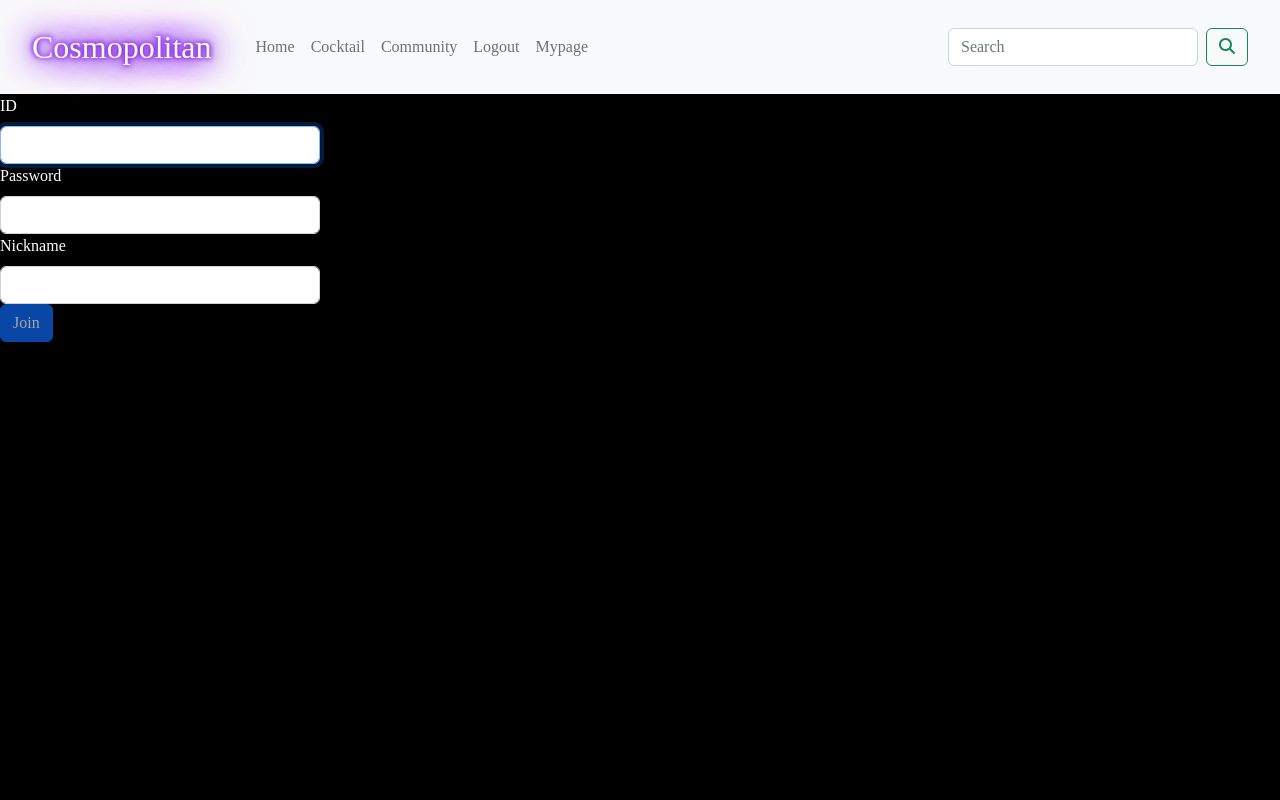
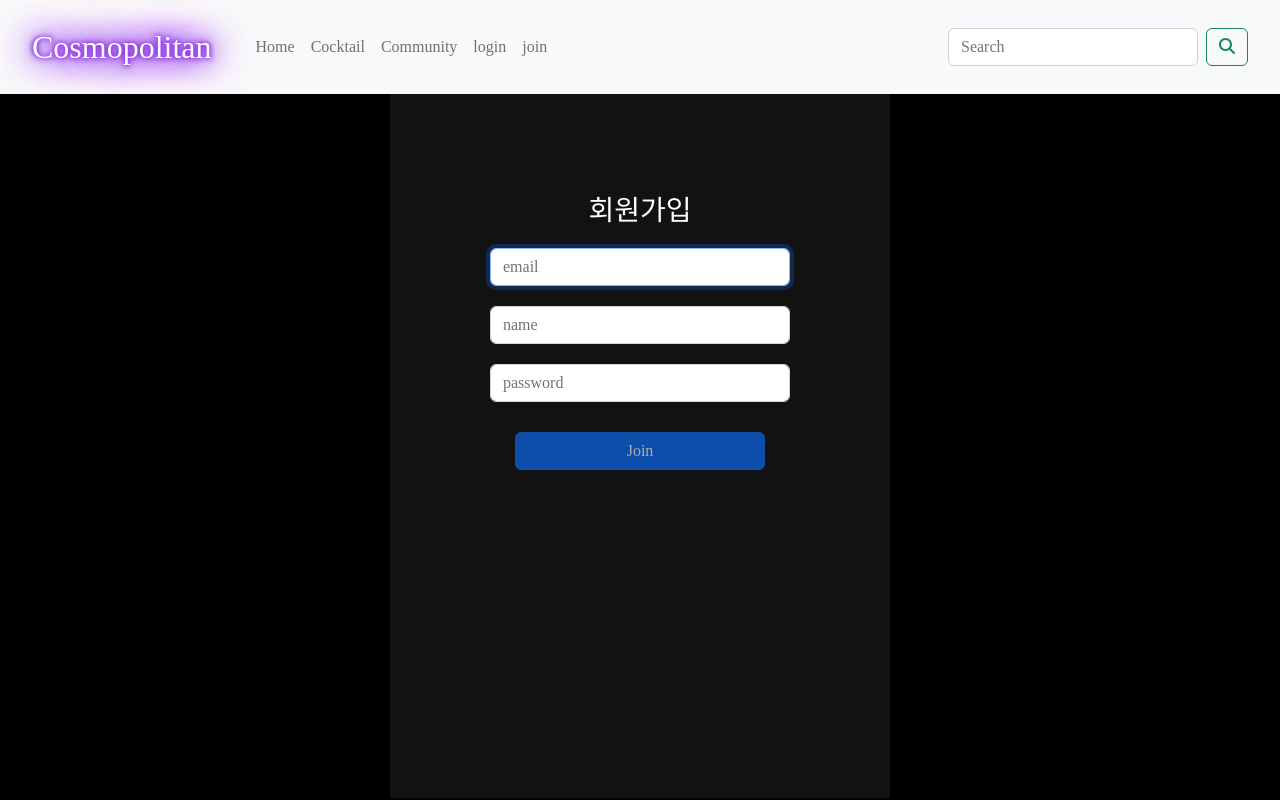
Before and after one commit to Cosmopolitan777/Cosmopolitan, a React (Create React App) app in the folder client/: page /join in a window 1280 px wide. Built offline with nearby package versions, Linux system fonts and the light colour scheme; no server answers; a web font is replaced by a local one.

Commit message:
update: mypage

```diff
--- a/client/src/App.js
+++ b/client/src/App.js
@@ -25,8 +25,8 @@ function App() {
   return (
     <div className="App">
       <BrowserRouter>
-        {/* <Header /> */}
-        <LoginHeader />
+        <Header />
+        {/* <LoginHeader /> */}
         <Routes>
           <Route path="/" element={<MainPage />} />
           <Route
--- a/client/src/components/MypageDetail.js
+++ b/client/src/components/MypageDetail.js
@@ -2,19 +2,25 @@ import "../styles/Mypage.scss";
 // import CocktailItem from "./CocktailItem";
 import {useState, useEffect} from "react";
 import {Link} from "react-router-dom";
+import React from "react";
+import Form from "react-bootstrap/Form";
+import Button from "react-bootstrap/Button";
+import {API_BASE_URL} from "../app-config";
+import axios from "axios";
 
 export const LikeList = ({cocktailItems}) => {
   console.log(cocktailItems);
   return (
     <div
       style={{
-        backgroundColor: "white",
+        backgroundColor: "rgb(18,18,18)",
         height: "100%",
         width: "100vh",
         padding: "0 10%",
         margin: "0 20%",
         borderRadius: "6px",
-        // boxSizing: "border-box",
+        boxSizing: "border-box",
+        color: "white",
       }}
     >
       <h3 style={{margin: "0 3%"}}>찜 목록</h3>
@@ -22,7 +28,7 @@ export const LikeList = ({cocktailItems}) => {
       <div className="container">
         <div className="row row-cols-4" style={{padding: "3%"}}>
           {cocktailItems.map(item => (
-            <div className="col mt-3" style={{padding: "3%"}}>
+            <div className="col mt-3" style={{padding: "0 0 10px 0"}}>
               <LikeListItem key={item.cocktail_id} item={item} />
             </div>
           ))}
@@ -63,45 +69,167 @@ export const LikeList = ({cocktailItems}) => {
   );
 };
 
-export const Recommendation = () => {
+export const Recommendation = ({cocktailItems}) => {
+  console.log(cocktailItems);
   return (
     <div
       // className="Recommendation"
       style={{
-        backgroundColor: "white",
-        height: "800px",
-        width: "60vw",
-        padding: "5%",
-        margin: "0 5%",
+        backgroundColor: "rgb(18,18,18)",
+        height: "100%",
+        width: "100vh",
+        padding: "0 10%",
+        margin: "0 20%",
         borderRadius: "6px",
+        boxSizing: "border-box",
+        color: "white",
       }}
     >
-      <div className="Text">
-        <h3 style={{margin: "0 3%"}}>
-          {/* <FontAwesomeIcon icon={faHandHoldingHeart} className="Icon Holding" /> */}
-          추천목록
-        </h3>
+      <h3 style={{margin: "0 3%"}}>
+        {/* <FontAwesomeIcon icon={faHandHoldingHeart} className="Icon Holding" /> */}
+        추천목록
+      </h3>
+      {/* <div className="Text"> */}
+      <div className="row row-cols-4" style={{padding: "3%"}}>
+        {cocktailItems.map(item => (
+          <div className="col mt-3">
+            <LikeListItem key={item.cocktail_id} item={item} />
+          </div>
+        ))}
       </div>
     </div>
   );
 };
 
-export const InformationModify = () => {
+// export const InformationModify = () => {
+//   return (
+//     <div
+//       style={{
+//         backgroundColor: "white",
+//         height: "800px",
+//         width: "60vw",
+//         padding: "5%",
+//         margin: "0 5%",
+//         borderRadius: "6px",
+//       }}
+//     >
+//       <h3 style={{margin: "0 3%"}}>회원정보수정</h3>
+//     </div>
+//   );
+// };
+
+// 두번째
+
+export function InformationModify() {
+  const [userId, setUserId] = useState("");
+  const [userPw, setUserPw] = useState("");
+  const [userName, setUserName] = useState("");
+
+  const validateForm = () => {
+    return userId.length > 0 && userPw.length > 0 && userName.length > 0;
+  };
+
+  const handleSubmit = event => {
+    event.preventDefault();
+    console.log(userId);
+    console.log(userPw);
+    console.log(userName);
+
+    axios({
+      method: "post",
+      url: `${API_BASE_URL}/result`,
+      data: {
+        userId: userId,
+        userPw: userPw,
+        userName: userName,
+      },
+    }).then(res => console.log(res));
+  };
+
   return (
     <div
+      // className="Login"
       style={{
-        backgroundColor: "white",
+        backgroundColor: "rgb(18, 18, 18)",
         height: "800px",
         width: "60vw",
-        padding: "5%",
-        margin: "0 5%",
+        padding: "20%",
+        // margin: "0 5%",
         borderRadius: "6px",
+        display: "flex",
+        justifyContent: "center",
+        color: "#FCFCFC",
       }}
     >
-      <h3 style={{margin: "0 3%"}}>회원정보수정</h3>
+      <div
+        style={{
+          width: "20rem",
+
+          boxShadow: "none",
+          outline: "none",
+        }}
+      >
+        <h3 style={{margin: "0 0 50px 0"}}>개인정보수정</h3>
+        <Form onSubmit={handleSubmit}>
+          <Form.Group size="lg" controlId="id" style={{margin: "15px 0"}}>
+            <Form.Label>이메일</Form.Label>
+
+            <Form.Control
+              autoFocus
+              type="text"
+              value={userId}
+              onChange={e => setUserId(e.target.value)}
+              // style={{backgroundColor: "#212529"}}
+              placeholder="email"
+            />
+          </Form.Group>
+
+          <Form.Group size="lg" controlId="name" style={{margin: "15px 0"}}>
+            <Form.Label>닉네임</Form.Label>
+            {/* <div>닉네임</div> */}
+            <Form.Control
+              type="text"
+              value={userName}
+              onChange={e => setUserName(e.target.value)}
+              // style={{backgroundColor: "#212529"}}
+              placeholder="name"
+            />
+          </Form.Group>
+          <Form.Group size="lg" controlId="password" style={{margin: "15px 0"}}>
+            <Form.Label>비밀번호</Form.Label>
+
+            <Form.Control
+              type="password"
+              value={userPw}
+              onChange={e => setUserPw(e.target.value)}
+              // style={{backgroundColor: "#212529"}}
+
+              placeholder="passwaord"
+            />
+          </Form.Group>
+
+          <div
+            style={{
+              display: "flex",
+              justifyContent: "center",
+              margin: "30px 0",
+            }}
+          >
+            <Button
+              blocksize="xx-lg"
+              type="submit"
+              disabled={!validateForm()}
+              style={{width: "350px"}}
+            >
+              수정
+            </Button>
+          </div>
+          <br />
+        </Form>
+      </div>
     </div>
   );
-};
+}
 
 // LikeList에 들어가는 하위 컴포넌트
 
--- a/client/src/pages/Join.js
+++ b/client/src/pages/Join.js
@@ -3,6 +3,7 @@ import Form from "react-bootstrap/Form";
 import Button from "react-bootstrap/Button";
 import {API_BASE_URL} from "../app-config";
 import axios from "axios";
+import "../styles/Join.scss";
 
 export default function Join() {
   const [userId, setUserId] = useState("");
@@ -31,40 +32,48 @@ export default function Join() {
   };
 
   return (
-    <div className="Login" style={{width: "20rem", color: "white"}}>
+    <div className="Login" style={{width: "500px", color: "white"}}>
       <Form onSubmit={handleSubmit}>
-        <Form.Group size="lg" controlId="id">
-          <Form.Label>ID</Form.Label>
+        <h3>회원가입</h3>
+        <Form.Group size="lg" controlId="id" style={{margin: "20px 0"}}>
+          {/* <Form.Label>ID</Form.Label> */}
 
           <Form.Control
             autoFocus
             type="text"
             value={userId}
             onChange={e => setUserId(e.target.value)}
+            placeholder="email"
+          />
+        </Form.Group>
+        <Form.Group size="lg" controlId="name" style={{margin: "20px 0"}}>
+          {/* <Form.Label>Nickname</Form.Label> */}
+
+          <Form.Control
+            type="text"
+            value={userName}
+            onChange={e => setUserName(e.target.value)}
+            placeholder="name"
           />
         </Form.Group>
 
-        <Form.Group size="lg" controlId="password">
-          <Form.Label>Password</Form.Label>
+        <Form.Group size="lg" controlId="password" style={{margin: "20px 0"}}>
+          {/* <Form.Label>Password</Form.Label> */}
 
           <Form.Control
             type="password"
             value={userPw}
             onChange={e => setUserPw(e.target.value)}
+            placeholder="password"
           />
         </Form.Group>
 
-        <Form.Group size="lg" controlId="name">
-          <Form.Label>Nickname</Form.Label>
-
-          <Form.Control
-            type="text"
-            value={userName}
-            onChange={e => setUserName(e.target.value)}
-          />
-        </Form.Group>
-
-        <Button blocksize="lg" type="submit" disabled={!validateForm()}>
+        <Button
+          blocksize="lg"
+          type="submit"
+          disabled={!validateForm()}
+          style={{width: "250px", margin: "10px"}}
+        >
           Join
         </Button>
         <br />
--- a/client/src/pages/Login.js
+++ b/client/src/pages/Login.js
@@ -1,3 +1,4 @@
+import "../styles/Login.scss";
 import React, {useState} from "react";
 import Form from "react-bootstrap/Form";
 import Button from "react-bootstrap/Button";
@@ -33,37 +34,47 @@ export default function Login() {
     await axios.get(`${API_BASE_URL}/auth/naver`);
   };
   return (
-    <div className="Login" style={{width: "20rem", color: "white"}}>
+    <div className="LoginBox">
+      <div className="Login" style={{width: "500px", color: "white"}}>
+        <h3>로그인</h3>
         <Form onSubmit={handleSubmit}>
           <Form.Group size="lg" controlId="userId">
-          <Form.Label>ID</Form.Label>
+            {/* <div>이메일</div> */}
 
             <Form.Control
               autoFocus
               type="text"
               value={userId}
               onChange={e => setUserId(e.target.value)}
+              placeholder="email"
             />
           </Form.Group>
 
-        <Form.Group size="lg" controlId="password">
-          <Form.Label>Password</Form.Label>
+          <Form.Group size="lg" controlId="password" style={{margin: "20px 0"}}>
+            {/* <Form.Label>Password</Form.Label> */}
 
             <Form.Control
               type="password"
               value={password}
               onChange={e => setPassword(e.target.value)}
+              placeholder="password"
             />
           </Form.Group>
 
-        <Button blocksize="lg" type="submit" disabled={!validateForm()}>
+          <button onClick={postKakao}>카카오 로그인하기</button>
+          <button onClick={getNaver}>네이버 로그인하기</button>
+
+          <Button
+            blocksize="lg"
+            type="submit"
+            disabled={!validateForm()}
+            style={{width: "250px", margin: "10px"}}
+          >
             Login
           </Button>
           <br />
         </Form>
-
-      <button onClick={postKakao}>카카오 로그인하기 </button>
-      <button onClick={getNaver}>네이버 로그인하기 </button>
+      </div>
     </div>
   );
 }
--- a/client/src/pages/MainPage.js
+++ b/client/src/pages/MainPage.js
@@ -33,7 +33,7 @@ const MainPage = () => {
       >
         <pointLight position={[12, 10, 10]} />
         <Box OrbitControls />
-        <OrbitControls camera={cameraRef.current} enableZoom={true} />
+        <OrbitControls camera={cameraRef.current} enableZoom={false} />
         <ambientLight intensity={0.1} />
         {/* <sketchfab url={sketchfabEmbedCode} /> */}
       </Canvas>
--- a/client/src/pages/Mypage.js
+++ b/client/src/pages/Mypage.js
@@ -24,7 +24,7 @@ export default Mypage;
 
 function TabsExample({cocktailItems}) {
   return (
-    <div style={{padding: "40px 30px ", backgroundColor: "white"}}>
+    <div style={{padding: "40px 30px "}}>
       <Tab.Container id="list-group-tabs-example" defaultActiveKey="#link1">
         <Row>
           <Col sm={2}>
@@ -40,6 +40,7 @@ function TabsExample({cocktailItems}) {
               </ListGroup.Item>
             </ListGroup>
           </Col>
+          {/* <div> */}
           <Col sm={2}>
             <Tab.Content>
               <Tab.Pane eventKey="#link1">
@@ -47,13 +48,14 @@ function TabsExample({cocktailItems}) {
                 <LikeList cocktailItems={cocktailItems} />
               </Tab.Pane>
               <Tab.Pane eventKey="#link2">
-                <Recommendation />
+                <Recommendation cocktailItems={cocktailItems} />
               </Tab.Pane>
               <Tab.Pane eventKey="#link3">
                 <InformationModify />
               </Tab.Pane>
             </Tab.Content>
           </Col>
+          {/* </div> */}
         </Row>
       </Tab.Container>
     </div>
--- a/client/src/styles/Header.scss
+++ b/client/src/styles/Header.scss
@@ -1,5 +1,6 @@
 .Navbar {
   padding: 20px;
+  background-color: #1c1c1e;
 }
 
 .d-flex {
--- /dev/null
+++ b/client/src/styles/Join.scss
@@ -0,0 +1,12 @@
+.Login {
+  //   display: flex;
+  //   justify-content: center;
+  //   background-color: #1c1c1e;
+  background-color: rgb(18, 18, 18);
+  height: 88vh;
+  width: 700px;
+  padding: 100px;
+  //   padding: 100px;
+  margin: auto;
+  text-align: center;
+}
--- /dev/null
+++ b/client/src/styles/Login.scss
@@ -0,0 +1,21 @@
+.LoginBox {
+  //   background-color: #1c1c1e;
+
+  //   display: flex;
+  //   align-content: center;
+  //   width: 500px;
+  //   text-align: center;
+  //   mar
+}
+.Login {
+  //   display: flex;
+  //   justify-content: center;
+  //   background-color: #1c1c1e;
+  background-color: rgb(18, 18, 18);
+  height: 88vh;
+  width: 700px;
+  padding: 100px;
+  //   padding: 100px;
+  margin: auto;
+  text-align: center;
+}
```
Also changed, not shown: 2 other files (tests, documents, lock files or other folders). Lines whose indentation alone changed are shown as unchanged.
